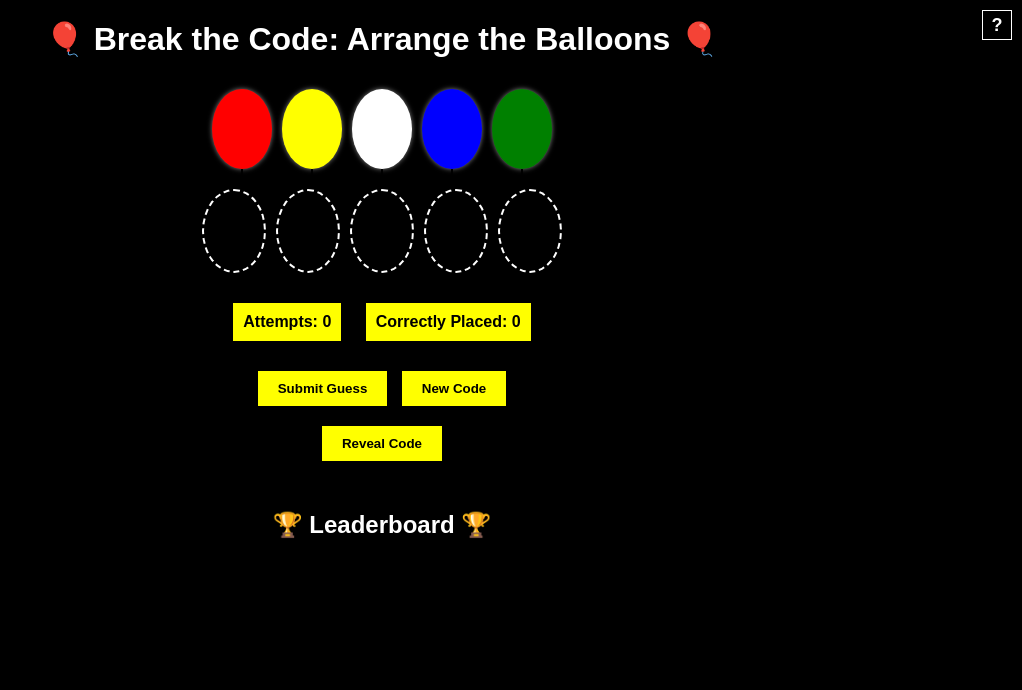
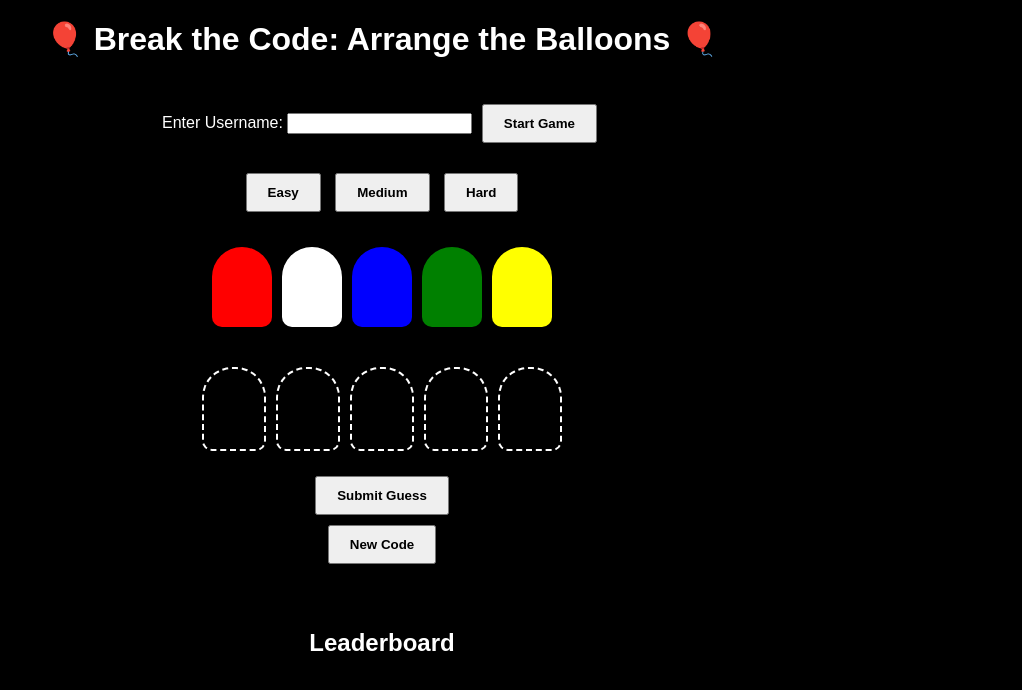
Before and after one commit to AnuragV/Olstic-geography, a plain HTML site: page index.html in a window 1280 px wide. Both pictures are taken after a click on the button "New Code". Shown: the whole page, without its empty margins (258-1280 px from the left). Drawn offline with Linux system fonts and the light colour scheme.

Commit message:
Update index.html

```diff
--- a/index.html
+++ b/index.html
@@ -6,7 +6,7 @@
   <title>Break the Code: Arrange the Balloons</title>
   <style>
     body {
-      background-color: black;
+      background-color: #000;
       color: white;
       font-family: Arial, sans-serif;
       text-align: center;
@@ -16,276 +16,245 @@
     h1 {
       margin-top: 20px;
     }
-    #game {
+    .game-container {
       display: flex;
       flex-direction: column;
       align-items: center;
+      padding: 20px;
     }
-    #table, #balloons {
+    .balloon-container, .guess-container {
       display: flex;
-      margin: 10px;
+      gap: 10px;
+      margin: 20px 0;
+      flex-wrap: wrap;
+      justify-content: center;
     }
     .balloon {
       width: 60px;
       height: 80px;
-      border-radius: 50%;
-      margin: 0 5px;
+      border-radius: 30px 30px 10px 10px;
       position: relative;
       cursor: grab;
-      box-shadow: 0 0 5px rgba(255,255,255,0.5);
     }
-    .string {
+    .balloon::after {
+      content: "";
+      position: absolute;
+      bottom: -20px;
+      left: 50%;
       width: 2px;
       height: 20px;
       background: black;
-      position: absolute;
-      bottom: -20px;
-      left: 50%;
       transform: translateX(-50%);
     }
-    .bowl {
+    .slot {
       width: 60px;
       height: 80px;
       border: 2px dashed white;
-      border-radius: 50%;
-      margin: 0 5px;
+      border-radius: 30px 30px 10px 10px;
     }
-    #info {
+    .controls {
       margin: 10px;
     }
-    #submit, #newGame, #revealCode {
-      background-color: yellow;
-      color: black;
-      border: none;
+    button {
       padding: 10px 20px;
-      margin: 10px 5px;
+      margin: 5px;
       cursor: pointer;
       font-weight: bold;
+    }
+    .feedback {
+      margin: 10px;
+      font-size: 18px;
     }
     #leaderboard {
       margin-top: 20px;
     }
-    #instructionsBtn {
-      position: absolute;
-      top: 10px;
-      right: 10px;
-      width: 30px;
-      height: 30px;
-      background-color: black;
-      color: white;
-      border: 1px solid white;
-      font-weight: bold;
-      font-size: 18px;
-      cursor: pointer;
+    .leaderboard-entry {
+      margin: 2px 0;
     }
-    #modal {
-      display: none;
-      position: fixed;
-      top: 30%;
-      left: 50%;
-      transform: translate(-50%, -30%);
-      background-color: white;
-      color: black;
-      padding: 20px;
-      border-radius: 10px;
-      z-index: 1000;
-      width: 80%;
-      max-width: 400px;
-    }
-    #closeModal {
-      margin-top: 10px;
-      background-color: black;
-      color: white;
-      padding: 5px 10px;
-      border: none;
-      cursor: pointer;
-    }
-    .status-box {
-      background-color: yellow;
-      color: black;
-      padding: 10px;
-      margin: 10px;
-      display: inline-block;
-      font-weight: bold;
+    .username-input {
+      margin-bottom: 10px;
     }
   </style>
 </head>
 <body>
-  <button id="instructionsBtn">?</button>
-  <div id="modal">
-    <p>Arrange the balloons in the correct order. After each guess, you'll be told how many balloons are correctly placed. Use the feedback to figure out the code!</p>
-    <button id="closeModal">Close</button>
-  </div>
   <h1>🎈 Break the Code: Arrange the Balloons 🎈</h1>
-  <div id="game">
-    <div id="balloons"></div>
-    <div id="table"></div>
-    <div id="info">
-      <div class="status-box" id="attemptsBox">Attempts: 0</div>
-      <div class="status-box" id="correctBox">Correctly Placed: 0</div>
+  <div class="game-container">
+    <div class="username-input">
+      <label for="username">Enter Username: </label>
+      <input type="text" id="username" />
+      <button onclick="startGame()">Start Game</button>
     </div>
-    <div>
-      <button id="submit">Submit Guess</button>
-      <button id="newGame">New Code</button>
+
+    <div class="controls">
+      <button onclick="setDifficulty(5)">Easy</button>
+      <button onclick="setDifficulty(7)">Medium</button>
+      <button onclick="setDifficulty(9)">Hard</button>
     </div>
-    <div>
-      <button id="revealCode">Reveal Code</button>
-    </div>
+
+    <div id="balloon-container" class="balloon-container"></div>
+    <div id="guess-container" class="guess-container"></div>
+
+    <button onclick="submitGuess()">Submit Guess</button>
+    <button onclick="resetGame()">New Code</button>
+
+    <div class="feedback" id="feedback"></div>
+
     <div id="leaderboard">
-      <h2>🏆 Leaderboard 🏆</h2>
-      <ul id="scores"></ul>
+      <h2>Leaderboard</h2>
+      <div id="leaderboard-entries"></div>
     </div>
   </div>
 
-  <audio id="popSound" src="https://www.soundjay.com/button/sounds/button-16.mp3"></audio>
+  <script>
+    const colorsEasy = ["red", "white", "blue", "green", "yellow"];
+    const colorsMedium = [...colorsEasy, "pink", "purple"];
+    const colorsHard = [...colorsEasy, "pink", "purple", "orange", "cyan"];
 
-  <script>
-    const colors = ["red", "yellow", "white", "blue", "green"];
     let code = [];
+    let draggedBalloon = null;
+    let difficulty = 5;
     let attempts = 0;
-    let username = '';
-    let leaderboard = JSON.parse(localStorage.getItem("leaderboard") || "[]");
+    let username = "";
+    let leaderboards = {
+      5: [],
+      7: [],
+      9: []
+    };
+
+    function startGame() {
+      const nameInput = document.getElementById("username").value.trim();
+      if (nameInput === "") {
+        alert("Please enter a username.");
+        return;
+      }
+      username = nameInput;
+      document.querySelector(".username-input").style.display = "none";
+      initGame();
+    }
+
+    function setDifficulty(level) {
+      difficulty = level;
+      initGame();
+    }
+
+    function initGame() {
+      attempts = 0;
+      code = generateCode();
+      renderBalloons();
+      renderGuessSlots();
+      document.getElementById("feedback").textContent = "";
+      renderLeaderboard();
+    }
 
     function generateCode() {
-      const shuffled = [...colors].sort(() => 0.5 - Math.random());
-      code = shuffled.slice(0, 5);
+      const colors =
+        difficulty === 5 ? colorsEasy :
+        difficulty === 7 ? colorsMedium : colorsHard;
+
+      const copy = [...colors];
+      const result = [];
+      while (result.length < difficulty) {
+        const idx = Math.floor(Math.random() * copy.length);
+        result.push(copy.splice(idx, 1)[0]);
+      }
+      return result;
     }
 
-    function createBalloons() {
-      const balloonsDiv = document.getElementById("balloons");
-      balloonsDiv.innerHTML = "";
+    function renderBalloons() {
+      const container = document.getElementById("balloon-container");
+      container.innerHTML = "";
+      const colors =
+        difficulty === 5 ? colorsEasy :
+        difficulty === 7 ? colorsMedium : colorsHard;
+
       colors.forEach(color => {
-        const balloon = document.createElement("div");
-        balloon.className = "balloon";
-        balloon.style.backgroundColor = color;
-        balloon.setAttribute("draggable", true);
-        balloon.dataset.color = color;
-
-        const string = document.createElement("div");
-        string.className = "string";
-        balloon.appendChild(string);
-
-        balloon.addEventListener("dragstart", dragStart);
-        balloonsDiv.appendChild(balloon);
+        const div = document.createElement("div");
+        div.className = "balloon";
+        div.style.backgroundColor = color;
+        div.draggable = true;
+        div.dataset.color = color;
+        div.ondragstart = (e) => {
+          draggedBalloon = div;
+        };
+        container.appendChild(div);
       });
     }
 
-    function createTable() {
-      const table = document.getElementById("table");
-      table.innerHTML = "";
-      for (let i = 0; i < 5; i++) {
-        const bowl = document.createElement("div");
-        bowl.className = "bowl";
-        bowl.addEventListener("dragover", dragOver);
-        bowl.addEventListener("drop", drop);
-        table.appendChild(bowl);
+    function renderGuessSlots() {
+      const container = document.getElementById("guess-container");
+      container.innerHTML = "";
+      for (let i = 0; i < difficulty; i++) {
+        const slot = document.createElement("div");
+        slot.className = "slot";
+        slot.ondragover = (e) => e.preventDefault();
+        slot.ondrop = (e) => {
+          if (draggedBalloon) {
+            slot.innerHTML = "";
+            const clone = draggedBalloon.cloneNode(true);
+            clone.draggable = true;
+            clone.ondragstart = (e) => {
+              draggedBalloon = clone;
+            };
+            slot.appendChild(clone);
+          }
+        };
+        container.appendChild(slot);
       }
     }
 
-    function dragStart(e) {
-      e.dataTransfer.setData("color", e.target.dataset.color);
-    }
-
-    function dragOver(e) {
-      e.preventDefault();
-    }
-
-    function drop(e) {
-      const color = e.dataTransfer.getData("color");
-      const balloon = document.createElement("div");
-      balloon.className = "balloon";
-      balloon.style.backgroundColor = color;
-      balloon.dataset.color = color;
-
-      const string = document.createElement("div");
-      string.className = "string";
-      balloon.appendChild(string);
-
-      balloon.setAttribute("draggable", true);
-      balloon.addEventListener("dragstart", dragStart);
-      e.target.innerHTML = "";
-      e.target.appendChild(balloon);
-    }
-
-    function checkGuess() {
-      const table = document.getElementById("table");
+    function submitGuess() {
+      const slots = document.querySelectorAll(".guess-container .slot");
       const guess = [];
-      for (const bowl of table.children) {
-        if (bowl.firstChild) {
-          guess.push(bowl.firstChild.dataset.color);
-        } else {
-          guess.push(null);
-        }
-      }
+      slots.forEach(slot => {
+        const balloon = slot.querySelector(".balloon");
+        guess.push(balloon ? balloon.dataset.color : null);
+      });
 
       if (guess.includes(null)) {
-        alert("Please place all balloons before submitting.");
+        alert("Fill all slots before submitting your guess.");
         return;
       }
 
       attempts++;
-      document.getElementById("attemptsBox").innerText = "Attempts: " + attempts;
+      let correct = 0;
+      for (let i = 0; i < difficulty; i++) {
+        if (guess[i] === code[i]) correct++;
+      }
 
-      let correct = 0;
-      for (let i = 0; i < 5; i++) {
-        if (guess[i] === code[i]) {
-          correct++;
-        }
-      }
-      document.getElementById("correctBox").innerText = "Correctly Placed: " + correct;
+      document.getElementById("feedback").textContent =
+        `🎯 ${correct} balloons in the correct position | Attempts: ${attempts}`;
 
-      document.getElementById("popSound").play();
-
-      if (correct === 5) {
-        const name = prompt("🎉 You broke the code! Enter your name for the leaderboard:");
-        if (name) {
-          leaderboard.push({ name, attempts });
-          leaderboard.sort((a, b) => a.attempts - b.attempts);
-          leaderboard = leaderboard.slice(0, 5);
-          localStorage.setItem("leaderboard", JSON.stringify(leaderboard));
-          updateLeaderboard();
-        }
+      if (correct === difficulty) {
+        updateLeaderboard(username, attempts);
+        alert(`🎉 Congratulations ${username}! You broke the code in ${attempts} attempts.`);
+        initGame();
       }
     }
 
-    function updateLeaderboard() {
-      const scores = document.getElementById("scores");
-      scores.innerHTML = "";
-      leaderboard.forEach(entry => {
-        const li = document.createElement("li");
-        li.textContent = `${entry.name}: ${entry.attempts} attempts`;
-        scores.appendChild(li);
+    function resetGame() {
+      initGame();
+    }
+
+    function updateLeaderboard(name, attemptsCount) {
+      const board = leaderboards[difficulty];
+      board.push({ name, attempts: attemptsCount });
+      board.sort((a, b) => a.attempts - b.attempts);
+      leaderboards[difficulty] = board.slice(0, 5);
+      renderLeaderboard();
+    }
+
+    function renderLeaderboard() {
+      const entriesDiv = document.getElementById("leaderboard-entries");
+      entriesDiv.innerHTML = "";
+
+      const board = leaderboards[difficulty];
+      board.forEach((entry, index) => {
+        const div = document.createElement("div");
+        div.className = "leaderboard-entry";
+        div.textContent = `${index + 1}. ${entry.name} - ${entry.attempts} attempts`;
+        entriesDiv.appendChild(div);
       });
     }
-
-    document.getElementById("submit").addEventListener("click", checkGuess);
-
-    document.getElementById("newGame").addEventListener("click", () => {
-      generateCode();
-      createBalloons();
-      createTable();
-      attempts = 0;
-      document.getElementById("attemptsBox").innerText = "Attempts: 0";
-      document.getElementById("correctBox").innerText = "Correctly Placed: 0";
-    });
-
-    document.getElementById("revealCode").addEventListener("click", () => {
-      alert("🎯 The correct code is:\n" + code.join(", "));
-    });
-
-    document.getElementById("instructionsBtn").addEventListener("click", () => {
-      document.getElementById("modal").style.display = "block";
-    });
-
-    document.getElementById("closeModal").addEventListener("click", () => {
-      document.getElementById("modal").style.display = "none";
-    });
-
-    // Initialize game
-    generateCode();
-    createBalloons();
-    createTable();
-    updateLeaderboard();
   </script>
 </body>
 </html>
```
